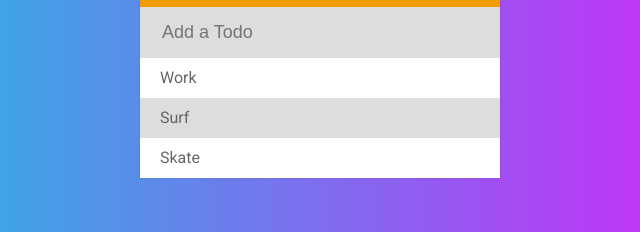
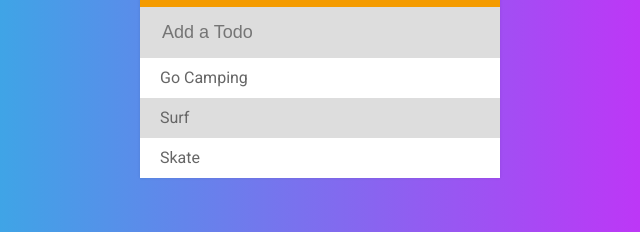
Before and after one commit to therealJonSnow/therealJonSnow.github.io, a plain HTML site: page index.html in a window 1280 px wide. Shown: the part 151-383 px from the top of the page, 320-960 px from the left. Drawn offline with Linux system fonts and the light colour scheme.

Commit message:
changesss

```diff
--- a/index.html
+++ b/index.html
@@ -14,7 +14,7 @@
 	<input type='text' name="" placeholder="Add a Todo">
 
 	<ul>
-		<li>Work <span><i class="fas fa-trash"></i></span></li>
+		<li>Go Camping <span><i class="fas fa-trash"></i></span></li>
 		<li>Surf <span><i class="fas fa-trash"></i></span></li>
 		<li>Skate <span><i class="fas fa-trash"></i></span></li>
 	</ul>
```
